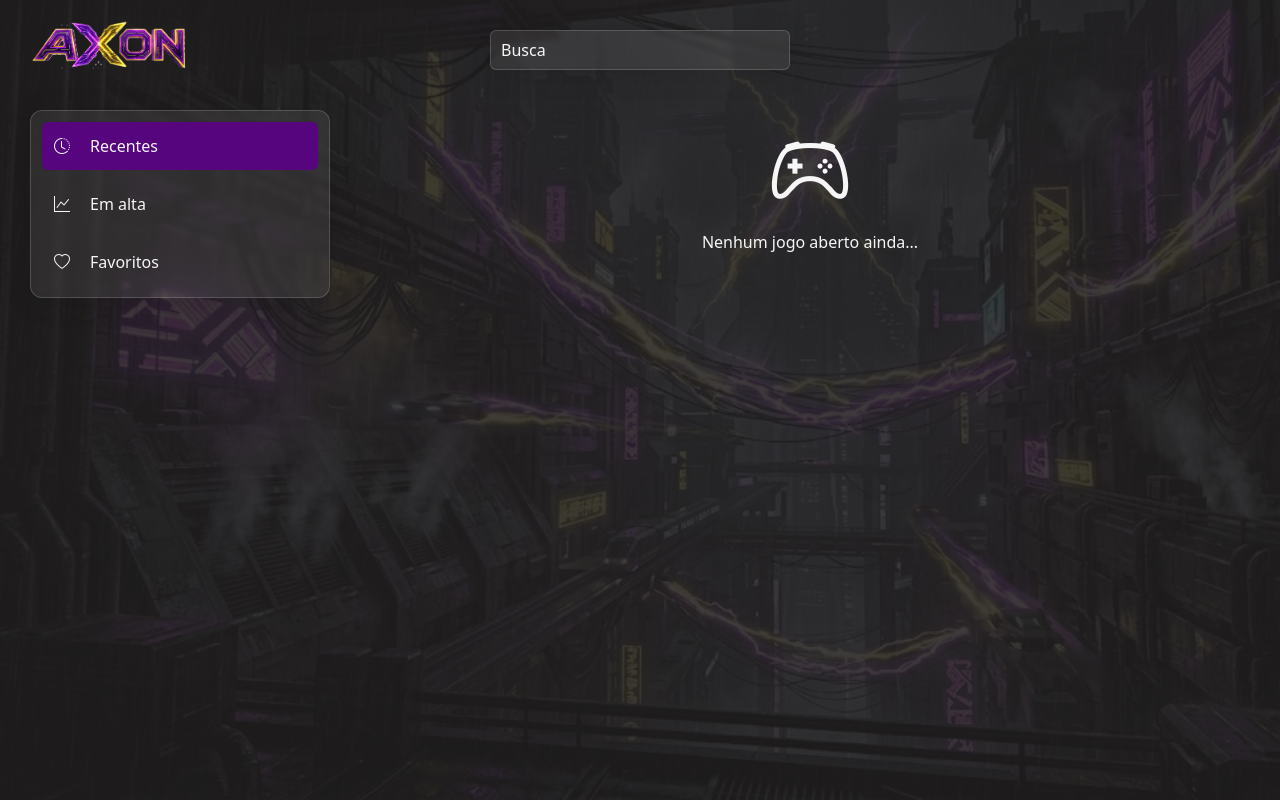
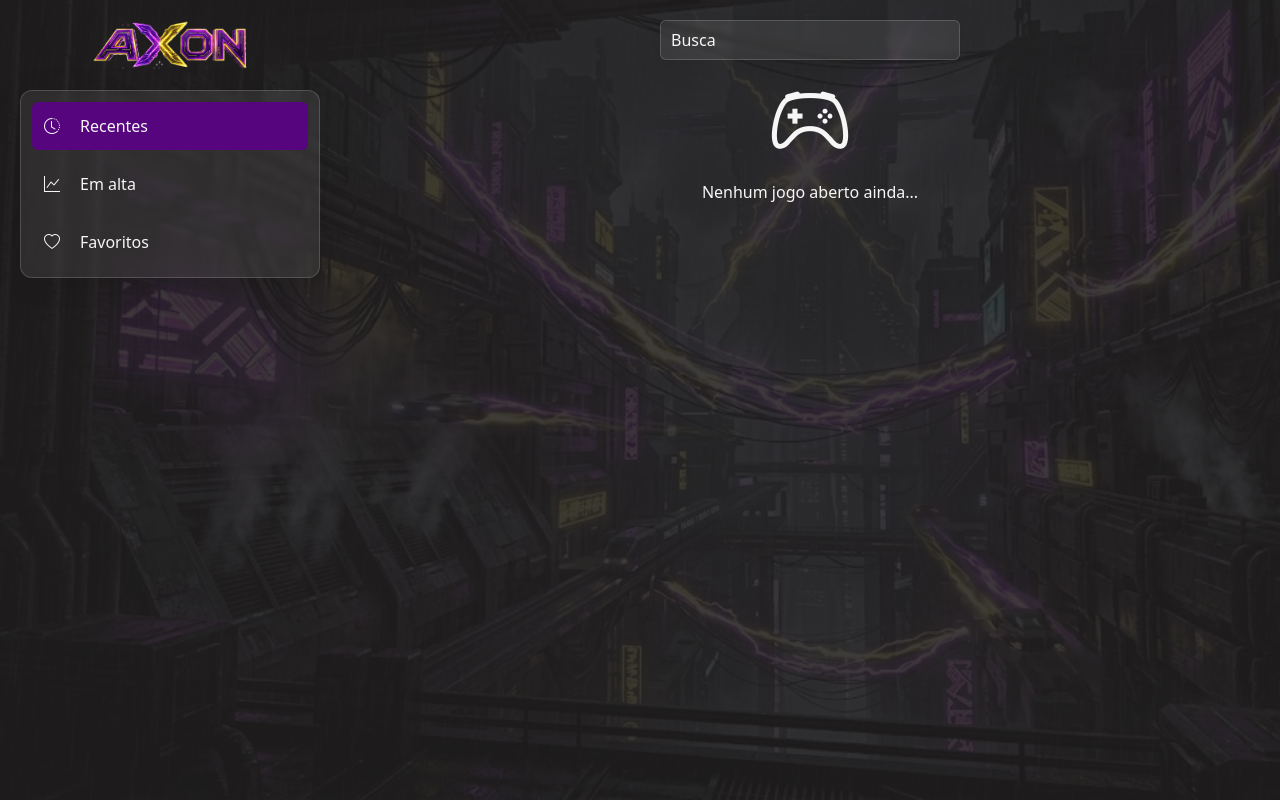
Before and after one commit to ichin23/axon_web, a plain HTML site: page index.html in a window 1280 px wide. Drawn offline with nearby package versions, Linux system fonts and the light colour scheme.

Commit message:
fix: alinhamento input e logo

```diff
--- a/CSS/header.css
+++ b/CSS/header.css
@@ -1,41 +1,8 @@
-header{
-    padding: 20px;
-}
 
-header img{
-    width: 30vw;
-}
-header div {
-    order: 2;
-    margin-top: 10px;
-}
-
-header .logo{
-    order: 1;
-    width: 100%;
-    display: flex;
-    justify-content: center;
-}
-
-header input{
-    border-radius: var(--radius-sm);
-    width: 90%;
-}
 
 @media (min-width: 576px){
-    header {
-        height: 80px;
-    }
-
-    header div {
-        position: relative;
-    }
-
     header .logo {
-        position: absolute;
         width: fit-content;
-        top: 20px;
-        left: 30px;
     }
 
     header img{
@@ -43,9 +10,4 @@ header input{
         height: 50px;
     }
 
-    header input{
-        height: 40px;
-        width: 20%;
-        min-width: 300px;
-    }
 }
--- a/CSS/index.css
+++ b/CSS/index.css
@@ -1,3 +1,29 @@
+main{
+    padding: 20px;
+}
+
+header{
+    padding: 20px;
+    display: flex;
+    flex-direction: column;
+    align-items: center;
+    gap: 20px;
+}
+
+header img{
+    width: 30vw;
+}
+
+header div {
+    margin-top: 10px;
+}
+
+header .logo{
+    width: 100%;
+    display: flex;
+    justify-content: center;
+}
+
 .content{
     padding: 30px 10px 0 30px;
     display: flex;
@@ -5,17 +31,16 @@
     gap: 20px;
 }
 
-.content main{
+main{
     flex: 1;
-    height: calc(100vh - 110px);
 }
 
 
-.content main section{
+main section{
     display: none;
 }
 
-.content main section:target{
+main section:target{
     display: block;
 }
 
@@ -28,3 +53,16 @@
 .notFound i{
     font-size: 80px;
 }
+
+
+@media (min-width: 576px){
+    header .logo {
+        width: fit-content;
+    }
+
+    header img{
+        width: auto;
+        height: 50px;
+    }
+
+}
--- a/CSS/styles.css
+++ b/CSS/styles.css
@@ -70,6 +70,10 @@ body::before{
 input{
     padding: 10px;
     color: var(--white);
+    border-radius: var(--radius-sm);
+    width: 90%;
+    height: 40px;
+    min-width: 300px;
 }
 
 input::placeholder{
--- a/index.html
+++ b/index.html
@@ -3,7 +3,7 @@
   <head>
     <meta charset="UTF-8" />
     <meta name="viewport" content="width=device-width, initial-scale=1.0" />
-    <title>PD Sports</title>
+    <title>AXON - PD Games</title>
     <link
       rel="icon"
       href="assets/media/icons/favicon.svg"
@@ -45,17 +45,11 @@
     <script type="module" src="./js/homepage.js"></script>
   </head>
 
-  <body>
+  <body class="d-flex flex-column flex-md-row">
     <header>
         <a class="logo" href="/">
             <img src="./img/logo_axon.png" alt="">
         </a>
-      <div class="w-100 h-100 d-flex justify-content-center align-items-center">
-          <input class="glassBg" placeholder="Busca" type="search">
-      </div>
-    </header>
-
-    <div class="content">
         <nav class="navMenu glassBg">
             <ul>
                 <li>
@@ -78,7 +72,11 @@
                 </li>
             </ul>
         </nav>
-        <main>
+      </header>
+      <main class="w-100 h-100 d-flex flex-column justify-content-start align-items-center">
+        <form action="search.html">
+            <input class="glassBg" placeholder="Busca" type="search">
+        </form>
         <section id="recentlySection">
           <div class="recentlyPlayed"></div>
           <div class="notFound">
@@ -87,14 +85,14 @@
           </div>
         </section>
         <section id="trendingSection">
-
+          <h1>Jogos em alta</h1>
         </section>
 
         <section id="favoritesSection">
-
+          <h1>Jogos favoritos</h1>
         </section>
       </main>
-    </div>
+
   </body>
 
 </html>
```
Lines whose indentation alone changed are shown as unchanged.
